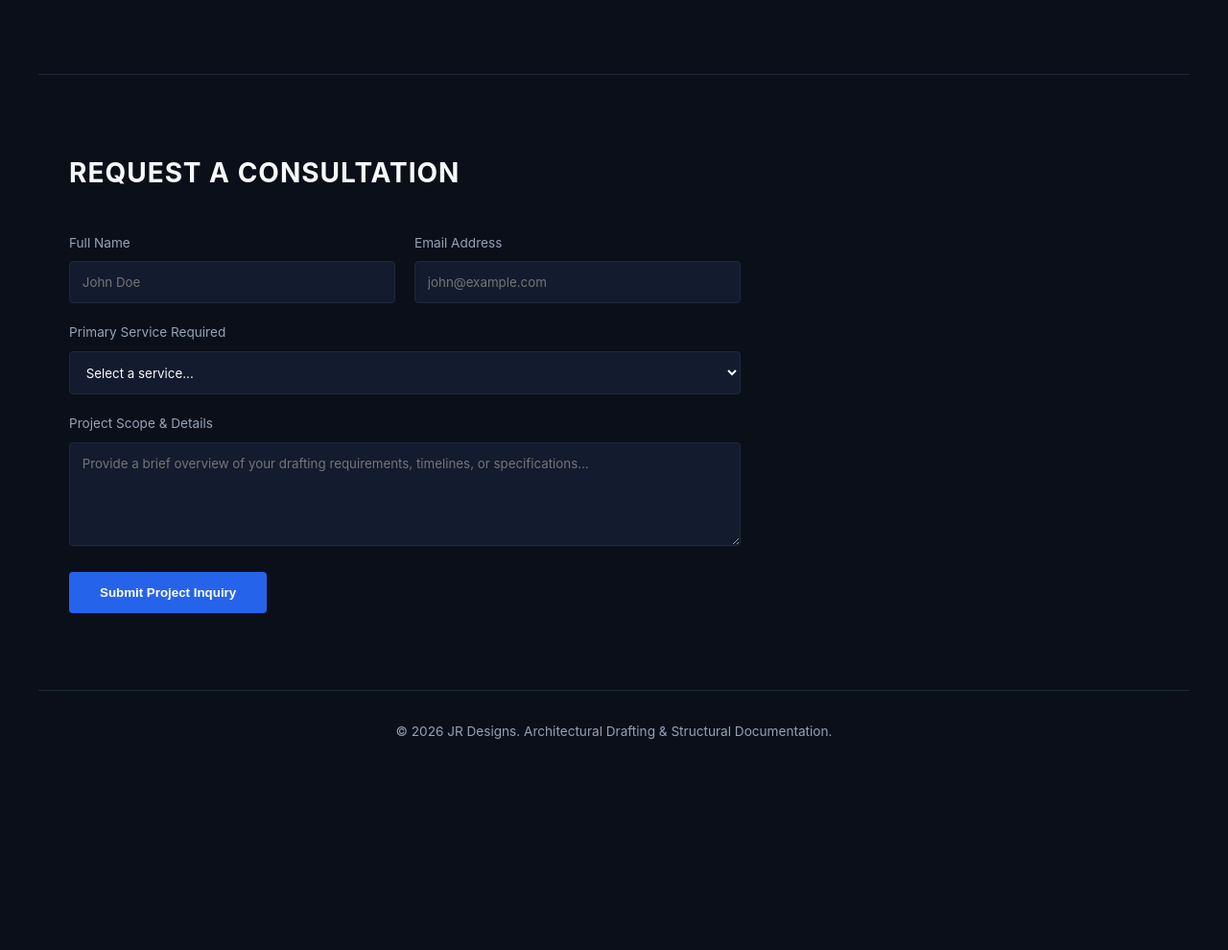
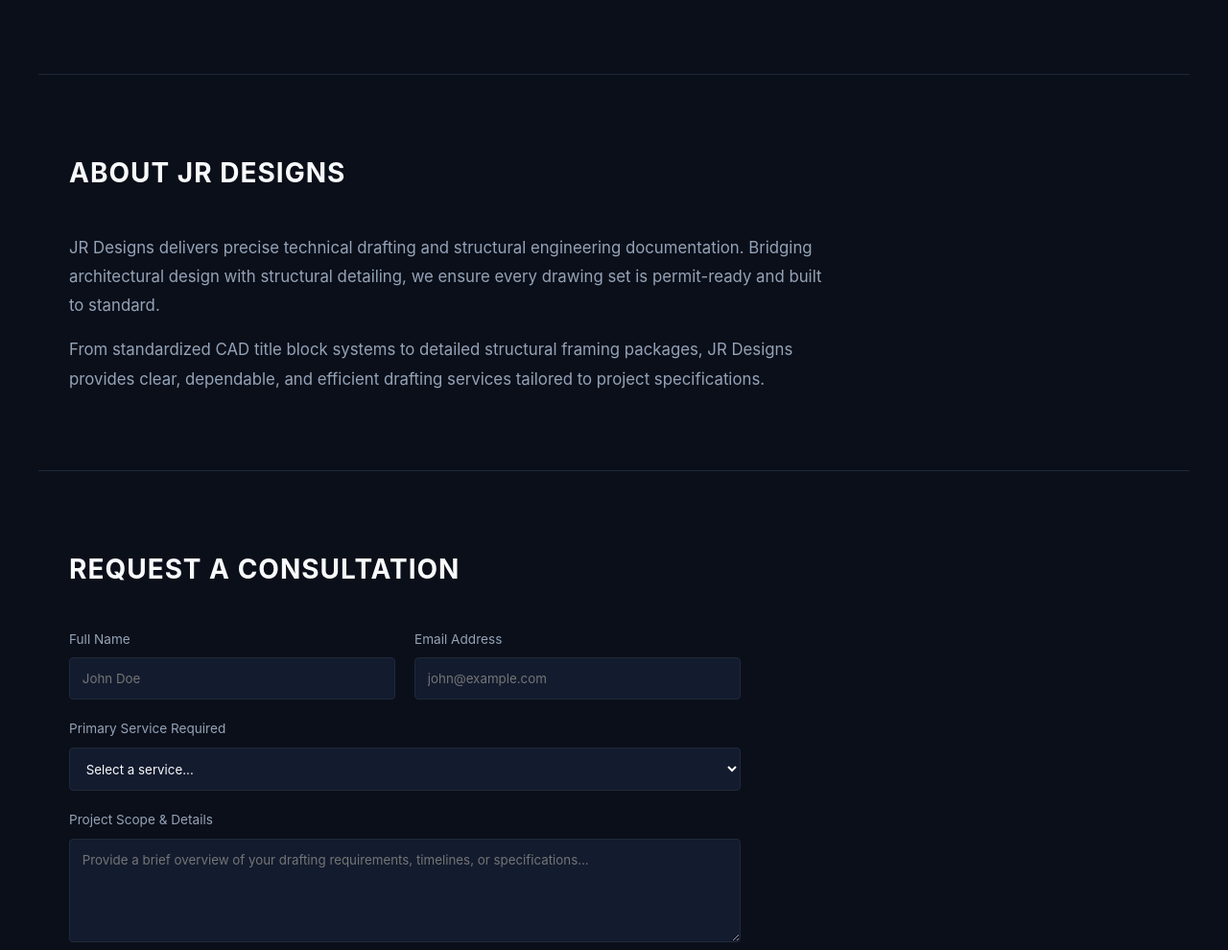
Before and after one commit to roverovejosh-lgtm/JR-Designs-, a plain HTML site: page index.html in a window 1280 px wide. Shown: the part 1377-2367 px from the top of the page at 96% size. Before the commit the page ends 2182 px from the top, so only its background shows below. Drawn offline with Linux system fonts and the light colour scheme.

Commit message:
Update index.html

```diff
--- a/index.html
+++ b/index.html
@@ -22,6 +22,10 @@
             padding: 0;
         }
 
+        html {
+            scroll-behavior: smooth;
+        }
+
         body {
             background-color: var(--bg-color);
             color: var(--text-main);
@@ -36,7 +40,7 @@
             top: 0;
             left: 0;
             width: 100%;
-            background-color: rgba(11, 15, 25, 0.9);
+            background-color: rgba(11, 15, 25, 0.95);
             backdrop-filter: blur(10px);
             border-bottom: 1px solid var(--border-color);
             z-index: 1000;
@@ -265,6 +269,19 @@
         </div>
     </section>
 
+    <!-- ABOUT SECTION ADDED HERE -->
+    <section id="about">
+        <h2 class="section-title">About JR Designs</h2>
+        <div style="max-width: 800px; color: var(--text-muted); font-size: 1.05rem; line-height: 1.8;">
+            <p style="margin-bottom: 1rem;">
+                JR Designs delivers precise technical drafting and structural engineering documentation. Bridging architectural design with structural detailing, we ensure every drawing set is permit-ready and built to standard.
+            </p>
+            <p>
+                From standardized CAD title block systems to detailed structural framing packages, JR Designs provides clear, dependable, and efficient drafting services tailored to project specifications.
+            </p>
+        </div>
+    </section>
+
     <section id="contact">
         <h2 class="section-title">Request a Consultation</h2>
         <form style="max-width: 700px;" onsubmit="event.preventDefault(); alert('Thank you for your submission. JR Designs will be in touch shortly!');">
```
